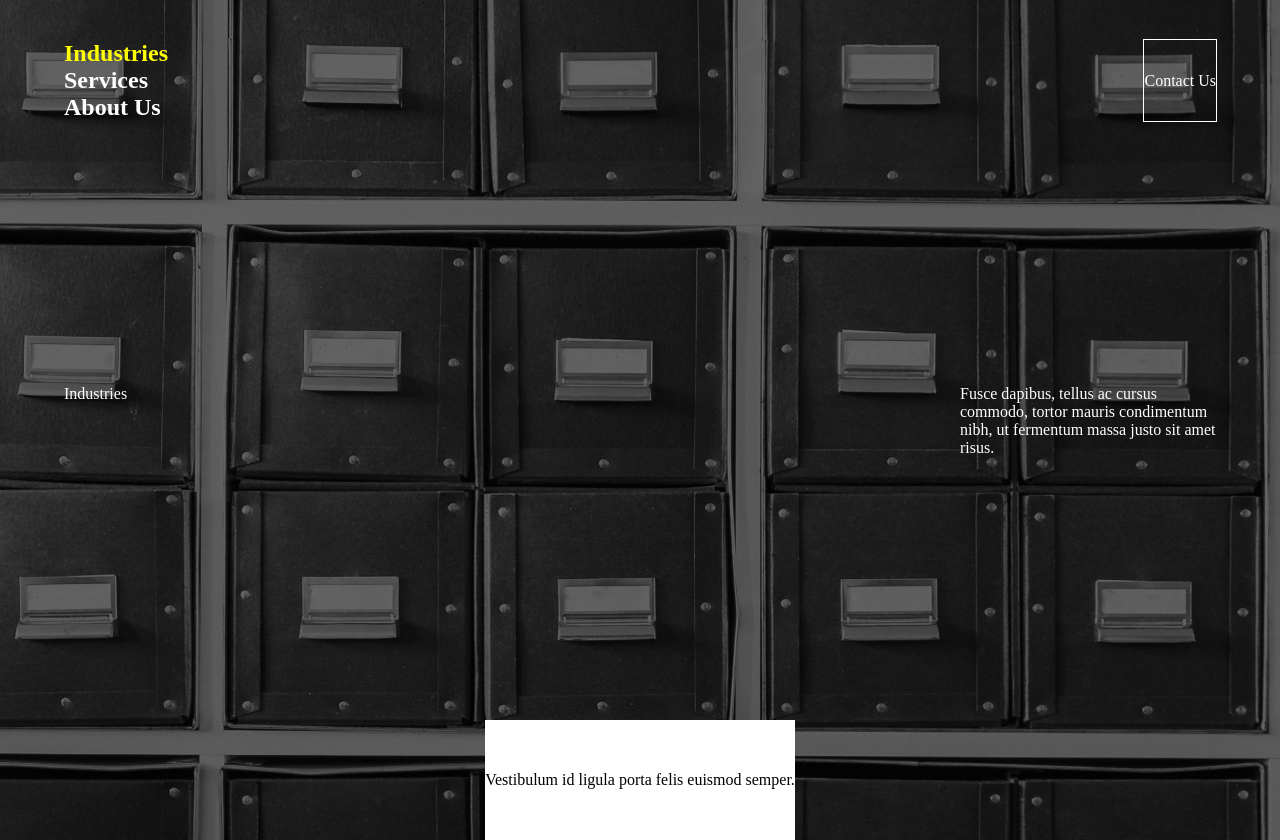
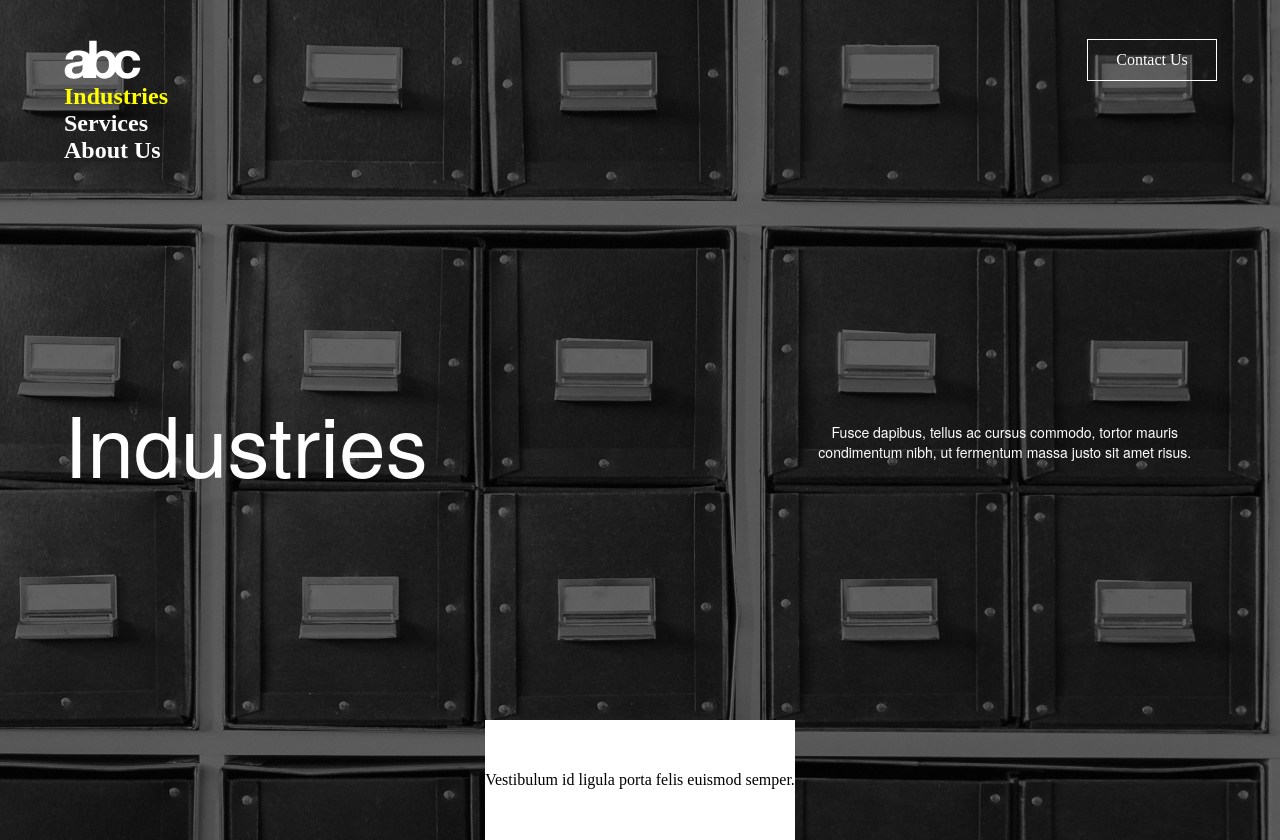
Before and after one commit to chrisresnick/bwchallange, a React (Create React App) app: page / in a window 1280 px wide. Built offline with nearby package versions, Linux system fonts and the light colour scheme.

Commit message:
move text

```diff
--- a/src/App.js
+++ b/src/App.js
@@ -22,7 +22,10 @@ function App() {
       }}
     >
       <div className="header">
-        <Menu selected={selected} setSelected={setSelected}/>
+        <div className="menuHolder">
+          <img src="./imgs/abc_logo.svg"/>
+          <Menu selected={selected} setSelected={setSelected}/>
+        </div>
         <div className="contact">Contact Us</div>
       </div>
       <div className="marquee">
--- a/src/index.css
+++ b/src/index.css
@@ -8,6 +8,8 @@
 }
 
 .contact {
+    height: 5vh;
+    width: 10vw;
     display: flex;
     justify-content: center;
     align-items: center;
@@ -35,11 +37,21 @@
 }
 
 .headline{
-    width: 33vw
+    display: flex;
+    align-items: center;
+    max-width: 50vw;
+    text-align: center;
+    font-family: HelveticaNeue;
+    font-size: 5.25rem;
 }
 
 .subhead {
-    width: 20vw
+    display: flex;
+    align-items: center;
+    max-width: 33vw;
+    text-align: center;
+    font-family: HelveticaNeue;
+    font-size: 0.875rem;
 }
 
 .linkSelected {
```
Also changed, not shown: public/imgs/abc_logo.svg (added).
